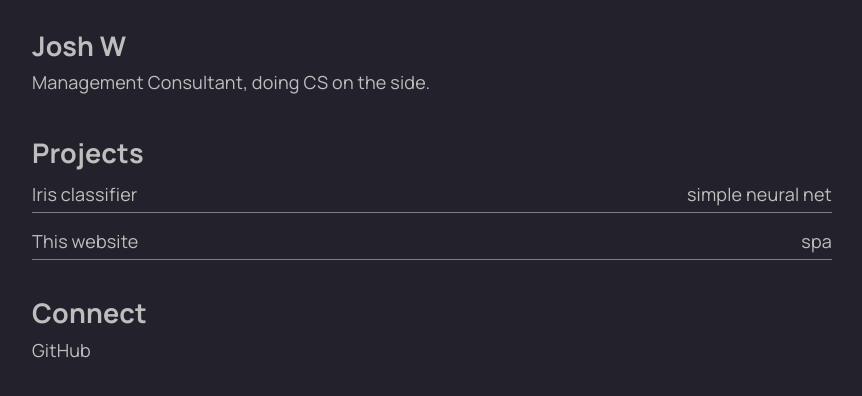
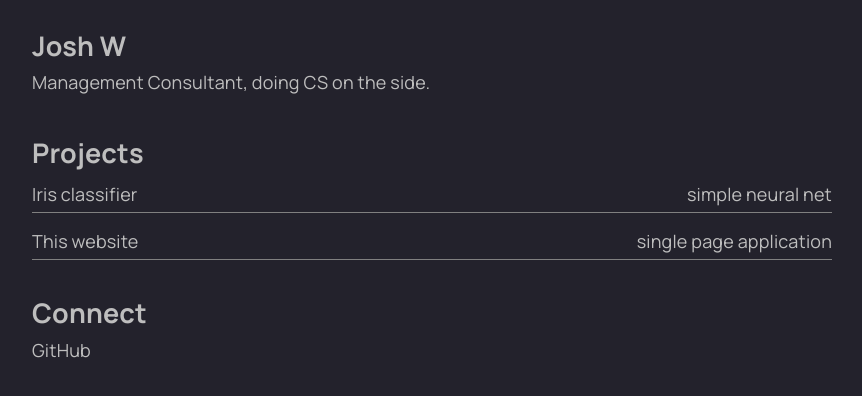
Before and after one commit to pyrudheu/joswo-site, a React (Vite) app: page / in a window 1280 px wide. Shown: the top 396 px of the page, without its empty margins (208-1070 px from the left). Built offline with nearby package versions, Linux system fonts and the light colour scheme.

Commit message:
verbiage change

```diff
--- a/src/App.tsx
+++ b/src/App.tsx
@@ -22,7 +22,7 @@ function App() {
               </a>
               <a className="row-item" href="https://github.com/pyrudheu/joswo-site" target="_blank">
                 <span>This website</span>
-                <span>spa</span>
+                <span>single page application</span>
               </a>
             </div>
           </div>
```
